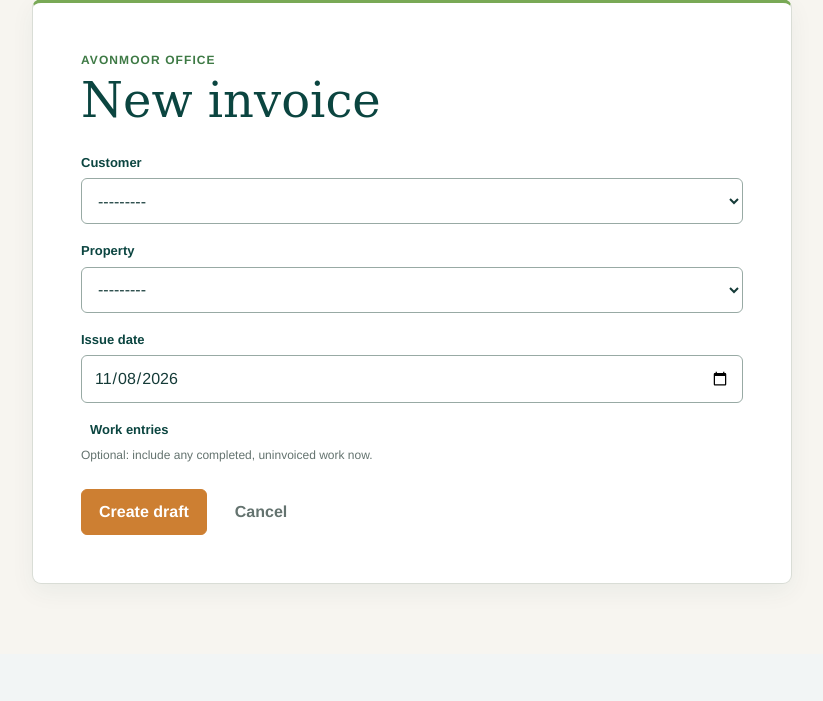
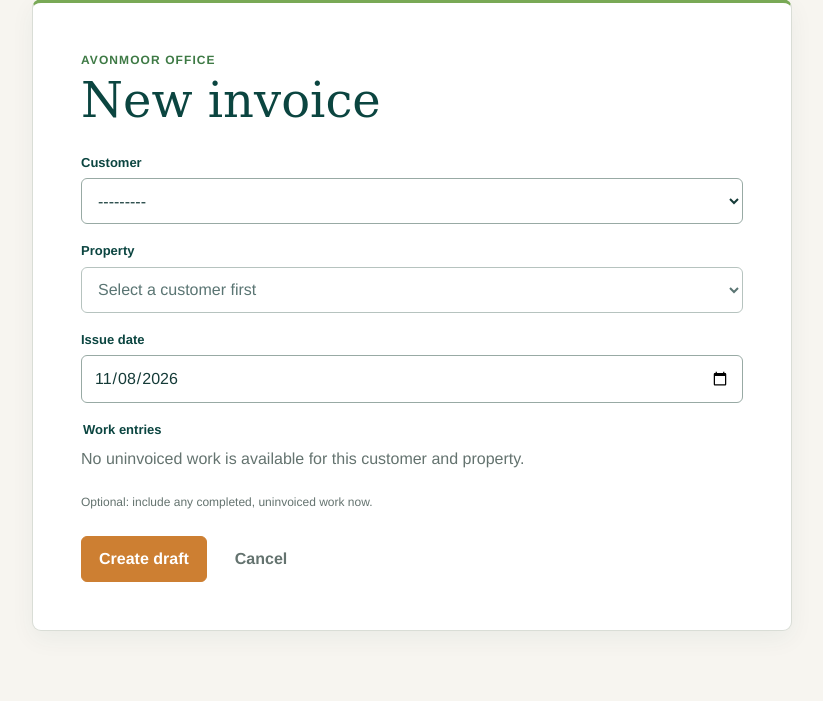
Before and after one commit to PeteCookson/Avonmoor, a Django app: page /office/invoices/new/ in a window 1280 px wide. Shown: the part 271-972 px from the top of the page, without its empty margins (228-1051 px from the left). Before the commit the page ends 856 px from the top, so only its background shows below. Run offline with Django 5.2, Linux system fonts and the light colour scheme; a user stored in the database is signed in; tables that the repository leaves empty hold one stand-in row (values such as "Sample post").

Commit message:
Add draft work selection and property filtering

```diff
--- a/office/forms.py
+++ b/office/forms.py
@@ -1,4 +1,5 @@
 from django import forms
+from django.db.models import Q
 from django.forms import inlineformset_factory
 
 from .models import Customer, Invoice, InvoiceLine, Property, WorkEntry
@@ -6,6 +7,65 @@ from .models import Customer, Invoice, InvoiceLine, Property, WorkEntry
 
 class DateInput(forms.DateInput):
     input_type = 'date'
+
+
+class CustomerPropertySelect(forms.Select):
+    """Expose property ownership so the invoice UI can filter safely."""
+
+    def create_option(self, name, value, label, selected, index, **kwargs):
+        option = super().create_option(
+            name, value, label, selected, index, **kwargs
+        )
+        instance = getattr(value, 'instance', None)
+        if instance is not None:
+            option['attrs']['data-customer-id'] = instance.customer_id
+        return option
+
+
+class WorkEntryCheckboxSelectMultiple(forms.CheckboxSelectMultiple):
+    """Expose work ownership for customer/property filtering in the browser."""
+
+    def create_option(self, name, value, label, selected, index, **kwargs):
+        option = super().create_option(
+            name, value, label, selected, index, **kwargs
+        )
+        instance = getattr(value, 'instance', None)
+        if instance is not None:
+            option['attrs']['data-customer-id'] = instance.property.customer_id
+            option['attrs']['data-property-id'] = instance.property_id
+        return option
+
+
+def configure_invoice_choices(form):
+    """Limit bound choices and annotate unbound choices for client filtering."""
+
+    current_property_id = getattr(form.instance, 'property_id', None)
+    properties = Property.objects.filter(active=True)
+    if current_property_id:
+        properties = Property.objects.filter(
+            Q(active=True) | Q(pk=current_property_id)
+        )
+    properties = properties.select_related('customer')
+    work_entries = WorkEntry.objects.filter(
+        invoice_line__isnull=True
+    ).select_related('property', 'property__customer')
+
+    if form.is_bound:
+        customer_id = form.data.get(form.add_prefix('customer'))
+        property_id = form.data.get(form.add_prefix('property'))
+        if customer_id:
+            properties = properties.filter(customer_id=customer_id)
+            work_entries = work_entries.filter(
+                property__customer_id=customer_id
+            )
+            if property_id:
+                work_entries = work_entries.filter(property_id=property_id)
+        else:
+            properties = properties.none()
+            work_entries = work_entries.none()
+
+    form.fields['property'].queryset = properties
+    form.fields['work_entries'].queryset = work_entries
 
 
 class CustomerForm(forms.ModelForm):
@@ -102,24 +162,22 @@ class InvoiceCreateForm(forms.ModelForm):
     work_entries = forms.ModelMultipleChoiceField(
         queryset=WorkEntry.objects.none(),
         required=False,
-        widget=forms.CheckboxSelectMultiple,
+        widget=WorkEntryCheckboxSelectMultiple,
         help_text='Optional: include any completed, uninvoiced work now.',
     )
 
     class Meta:
         model = Invoice
         fields = ['customer', 'property', 'issue_date']
-        widgets = {'issue_date': DateInput()}
+        widgets = {
+            'property': CustomerPropertySelect(),
+            'issue_date': DateInput(),
+        }
 
     def __init__(self, *args, **kwargs):
         super().__init__(*args, **kwargs)
         self.fields['customer'].queryset = Customer.objects.filter(active=True)
-        self.fields['property'].queryset = Property.objects.filter(
-            active=True
-        ).select_related('customer')
-        self.fields['work_entries'].queryset = WorkEntry.objects.filter(
-            invoice_line__isnull=True
-        ).select_related('property', 'property__customer')
+        configure_invoice_choices(self)
 
     def clean(self):
         cleaned = super().clean()
@@ -143,17 +201,51 @@ class InvoiceCreateForm(forms.ModelForm):
 
 
 class InvoiceForm(forms.ModelForm):
+    work_entries = forms.ModelMultipleChoiceField(
+        queryset=WorkEntry.objects.none(),
+        required=False,
+        label='Add completed work',
+        widget=WorkEntryCheckboxSelectMultiple,
+        help_text='Optional: add completed, uninvoiced work to this draft.',
+    )
+
     class Meta:
         model = Invoice
         fields = ['customer', 'property', 'issue_date']
-        widgets = {'issue_date': DateInput()}
+        widgets = {
+            'property': CustomerPropertySelect(),
+            'issue_date': DateInput(),
+        }
+
+    def __init__(self, *args, **kwargs):
+        super().__init__(*args, **kwargs)
+        current_customer_id = getattr(self.instance, 'customer_id', None)
+        customers = Customer.objects.filter(active=True)
+        if current_customer_id:
+            customers = Customer.objects.filter(
+                Q(active=True) | Q(pk=current_customer_id)
+            )
+        self.fields['customer'].queryset = customers
+        configure_invoice_choices(self)
 
     def clean(self):
         cleaned = super().clean()
         customer = cleaned.get('customer')
         property_record = cleaned.get('property')
+        work_entries = cleaned.get('work_entries')
         if property_record and customer and property_record.customer_id != customer.id:
             self.add_error('property', 'Select a property belonging to this customer.')
+        if work_entries and customer:
+            invalid = [
+                entry for entry in work_entries
+                if entry.property.customer_id != customer.id
+                or (property_record and entry.property_id != property_record.id)
+            ]
+            if invalid:
+                self.add_error(
+                    'work_entries',
+                    'Every selected work entry must belong to this customer and property.',
+                )
         return cleaned
 
 
@@ -181,6 +273,16 @@ class InvoiceLineForm(forms.ModelForm):
             'sort_order': forms.HiddenInput(),
         }
 
+    def has_changed(self):
+        """Ignore the spare line until the user enters billable content."""
+
+        if self.is_bound and not any(
+            self.data.get(self.add_prefix(field_name))
+            for field_name in ('description', 'quantity', 'unit_price')
+        ):
+            return False
+        return super().has_changed()
+
 
 InvoiceLineFormSet = inlineformset_factory(
     Invoice,
--- a/office/static/office/css/office.css
+++ b/office/static/office/css/office.css
@@ -85,6 +85,15 @@ h2 { color: var(--green); font-size: 23px; font-weight: 500; }
 .field ul, .form-error { margin: 0; color: var(--danger); font-size: 13px; }
 .checkbox-label { display: flex; align-items: center; gap: 9px; }
 .checkbox-label input { width: 20px; min-height: 20px; }
+.work-entry-fieldset { min-width: 0; margin: 0; padding: 0; border: 0; }
+.work-entry-fieldset legend { margin-bottom: 7px; color: var(--green); font-size: 13px; font-weight: 800; }
+.work-entry-panel { margin-bottom: 20px; }
+.work-entry-panel .section-heading { align-items: flex-start; margin-bottom: 12px; }
+.work-entry-panel .section-heading p { margin-bottom: 0; }
+.work-entry-picker > div { display: grid; gap: 8px; }
+.work-entry-picker label { display: flex; align-items: flex-start; gap: 10px; padding: 10px 12px; border: 1px solid var(--line); border-radius: 6px; color: var(--ink); background: var(--paper); font-size: 14px; font-weight: 500; cursor: pointer; }
+.work-entry-picker input { flex: 0 0 auto; width: 20px; min-height: 20px; margin-top: 1px; }
+.work-entry-picker label:has(input:checked) { border-color: var(--leaf); background: var(--pale-green); }
 .form-actions { margin-top: 8px; }
 .back-link { min-height: 44px; display: inline-flex; align-items: center; margin-bottom: 15px; text-decoration: none; }
 .search-form { display: grid; grid-template-columns: 1fr auto; gap: 10px; margin-bottom: 17px; }
--- /dev/null
+++ b/office/static/office/js/invoice_form.js
@@ -0,0 +1,106 @@
+(function () {
+    'use strict';
+
+    function ready(callback) {
+        if (document.readyState === 'loading') {
+            document.addEventListener('DOMContentLoaded', callback, { once: true });
+        } else {
+            callback();
+        }
+    }
+
+    ready(function () {
+        const form = document.querySelector('[data-invoice-form]');
+        if (!form) return;
+
+        const customerSelect = form.querySelector('#id_customer');
+        const propertySelect = form.querySelector('#id_property');
+        const workInputs = Array.from(
+            form.querySelectorAll('input[name="work_entries"]')
+        );
+        const emptyMessage = form.querySelector('[data-work-entry-empty]');
+
+        if (!customerSelect || !propertySelect) return;
+
+        const propertyOptions = Array.from(propertySelect.options).map(function (option) {
+            return {
+                value: option.value,
+                text: option.textContent,
+                customerId: option.dataset.customerId || '',
+                selected: option.selected,
+            };
+        });
+
+        function replacePropertyOptions() {
+            const customerId = customerSelect.value;
+            const previousValue = propertySelect.value;
+            const available = propertyOptions.filter(function (option) {
+                return option.value && option.customerId === customerId;
+            });
+
+            propertySelect.replaceChildren();
+            const blank = document.createElement('option');
+            blank.value = '';
+            if (!customerId) {
+                blank.textContent = 'Select a customer first';
+            } else if (!available.length) {
+                blank.textContent = 'No active properties for this customer';
+            } else {
+                blank.textContent = 'Select a property (optional)';
+            }
+            propertySelect.appendChild(blank);
+
+            available.forEach(function (optionData) {
+                const option = document.createElement('option');
+                option.value = optionData.value;
+                option.textContent = optionData.text;
+                option.dataset.customerId = optionData.customerId;
+                propertySelect.appendChild(option);
+            });
+
+            const previousStillAvailable = available.some(function (option) {
+                return option.value === previousValue;
+            });
+            if (previousStillAvailable) {
+                propertySelect.value = previousValue;
+            } else if (!previousValue) {
+                const initiallySelected = available.find(function (option) {
+                    return option.selected;
+                });
+                propertySelect.value = initiallySelected ? initiallySelected.value : '';
+            }
+            propertySelect.disabled = !customerId || !available.length;
+        }
+
+        function filterWorkEntries() {
+            const customerId = customerSelect.value;
+            const propertyId = propertySelect.value;
+            let visibleCount = 0;
+
+            workInputs.forEach(function (input) {
+                const matchesCustomer = Boolean(customerId)
+                    && input.dataset.customerId === customerId;
+                const matchesProperty = !propertyId
+                    || input.dataset.propertyId === propertyId;
+                const visible = matchesCustomer && matchesProperty;
+                const wrapper = input.closest('div') || input.closest('label');
+
+                if (!visible) input.checked = false;
+                input.disabled = !visible;
+                if (wrapper) wrapper.hidden = !visible;
+                if (visible) visibleCount += 1;
+            });
+
+            if (emptyMessage) emptyMessage.hidden = visibleCount !== 0;
+        }
+
+        function refreshForCustomer() {
+            replacePropertyOptions();
+            filterWorkEntries();
+        }
+
+        customerSelect.addEventListener('change', refreshForCustomer);
+        propertySelect.addEventListener('change', filterWorkEntries);
+        refreshForCustomer();
+    });
+}());
--- a/office/templates/office/form.html
+++ b/office/templates/office/form.html
@@ -1,16 +1,23 @@
 {% extends 'office/base.html' %}
+{% load static %}
 {% block title %}{{ page_title }} | Avonmoor Office{% endblock %}
 {% block content %}
 <a class="back-link" href="javascript:history.back()">← Back</a>
 <section class="form-panel">
     <p class="eyebrow">AVONMOOR OFFICE</p>
     <h1>{{ page_title }}</h1>
-    <form method="post" class="stacked-form">
+    <form method="post" class="stacked-form"{% if invoice_form %} data-invoice-form{% endif %}>
         {% csrf_token %}
         {% if form.non_field_errors %}<div class="form-error">{{ form.non_field_errors }}</div>{% endif %}
         {% for field in form %}
         <div class="field{% if field.errors %} field-error{% endif %}">
-            {% if field.field.widget.input_type == 'checkbox' %}
+            {% if field.name == 'work_entries' %}
+            <fieldset class="work-entry-fieldset">
+                <legend>{{ field.label }}</legend>
+                <div class="work-entry-picker">{{ field }}</div>
+                <p class="empty-copy" data-work-entry-empty hidden>No uninvoiced work is available for this customer and property.</p>
+            </fieldset>
+            {% elif field.field.widget.input_type == 'checkbox' %}
             <label class="checkbox-label">{{ field }} <span>{{ field.label }}</span></label>
             {% else %}
             <label for="{{ field.id_for_label }}">{{ field.label }}</label>
@@ -26,4 +33,5 @@
         </div>
     </form>
 </section>
+{% if invoice_form %}<script src="{% static 'office/js/invoice_form.js' %}?v=20261102-1" defer></script>{% endif %}
 {% endblock %}
--- a/office/views.py
+++ b/office/views.py
@@ -8,8 +8,9 @@ from django.contrib.auth.mixins import LoginRequiredMixin, UserPassesTestMixin
 from django.core.exceptions import ValidationError
 from django.core.exceptions import PermissionDenied
 from django.core.mail import EmailMessage
+from django.db import transaction
 from django.db.models.deletion import ProtectedError
-from django.db.models import Count, DecimalField, ExpressionWrapper, F, Q, Sum
+from django.db.models import Count, DecimalField, ExpressionWrapper, F, Max, Q, Sum
 from django.http import HttpResponse
 from django.shortcuts import get_object_or_404, redirect, render
 from django.urls import reverse, reverse_lazy
@@ -36,6 +37,27 @@ from .pdf import build_invoice_pdf
 
 
 logger = logging.getLogger(__name__)
+
+
+def append_work_entries(invoice, work_entries):
+    """Append linked work entries after the draft's existing invoice lines."""
+
+    last_position = invoice.lines.aggregate(
+        last_position=Max('sort_order')
+    )['last_position']
+    next_position = 0 if last_position is None else last_position + 1
+    for offset, entry in enumerate(work_entries):
+        InvoiceLine.objects.create(
+            invoice=invoice,
+            work_entry=entry,
+            service_date=entry.service_date,
+            category=entry.category,
+            description=entry.description,
+            quantity=entry.quantity,
+            unit=entry.unit,
+            unit_price=entry.unit_price,
+            sort_order=next_position + offset,
+        )
 
 
 class OfficeAccessMixin(LoginRequiredMixin, UserPassesTestMixin):
@@ -311,24 +333,17 @@ class InvoiceCreateView(OfficeAccessMixin, CreateView):
     def form_valid(self, form):
         form.instance.created_by = self.request.user
         response = super().form_valid(form)
-        for position, entry in enumerate(form.cleaned_data['work_entries']):
-            InvoiceLine.objects.create(
-                invoice=self.object,
-                work_entry=entry,
-                service_date=entry.service_date,
-                category=entry.category,
-                description=entry.description,
-                quantity=entry.quantity,
-                unit=entry.unit,
-                unit_price=entry.unit_price,
-                sort_order=position,
-            )
+        append_work_entries(self.object, form.cleaned_data['work_entries'])
         messages.success(self.request, 'Draft invoice created. Check it before issuing.')
         return response
 
     def get_context_data(self, **kwargs):
         context = super().get_context_data(**kwargs)
-        context.update(page_title='New invoice', submit_label='Create draft')
+        context.update(
+            page_title='New invoice',
+            submit_label='Create draft',
+            invoice_form=True,
+        )
         return context
 
     def get_success_url(self):
@@ -366,8 +381,32 @@ class InvoiceEditView(OfficeAccessMixin, View):
         form = InvoiceForm(request.POST, instance=invoice)
         formset = InvoiceLineFormSet(request.POST, instance=invoice)
         if form.is_valid() and formset.is_valid():
-            form.save()
-            formset.save()
+            selected_ids = list(
+                form.cleaned_data['work_entries'].values_list('pk', flat=True)
+            )
+            with transaction.atomic():
+                selected_work = list(
+                    WorkEntry.objects.select_for_update()
+                    .filter(pk__in=selected_ids, invoice_line__isnull=True)
+                    .select_related('property', 'property__customer')
+                    .order_by('service_date', 'pk')
+                )
+                if len(selected_work) != len(selected_ids):
+                    form.add_error(
+                        'work_entries',
+                        'One of these work entries has just been invoiced elsewhere. '
+                        'Reload the draft and try again.',
+                    )
+                else:
+                    form.save()
+                    formset.save()
+                    append_work_entries(invoice, selected_work)
+            if form.errors:
+                return render(
+                    request,
+                    self.template_name,
+                    {'invoice': invoice, 'form': form, 'formset': formset},
+                )
             messages.success(request, 'Draft invoice updated.')
             return redirect('office:invoice-detail', pk=invoice.pk)
         return render(
```
Also changed, not shown: office/templates/office/invoice_edit.html (+13 -2 lines), office/tests.py (+160 -0 lines).
